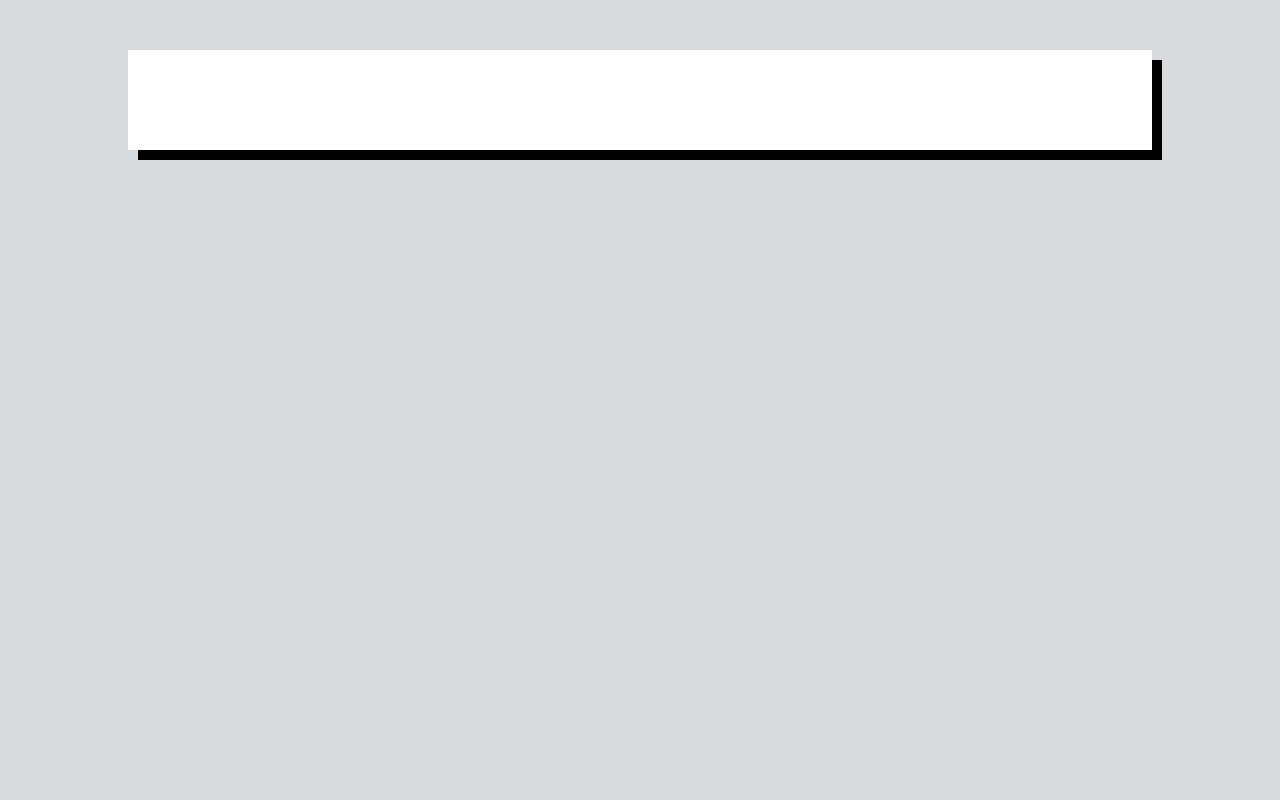
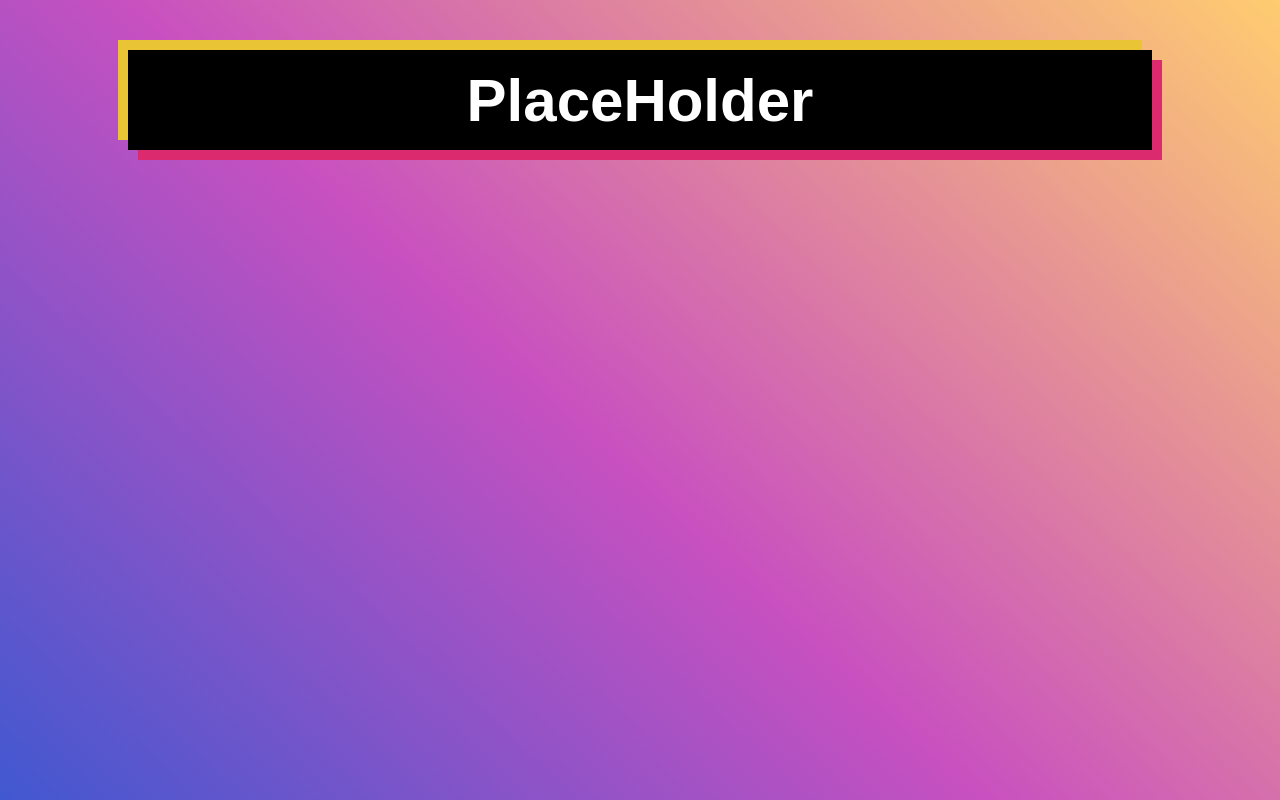
Before and after one commit to IvanSmiljanic/IvanSmiljanic.github.io, a plain HTML site: page index.html in a window 1280 px wide. Drawn offline with Linux system fonts and the light colour scheme; a web font is replaced by a local one.

Commit message:
Added color, text and hover effects

```diff
--- a/index.html
+++ b/index.html
@@ -5,11 +5,14 @@
     <meta http-equiv="X-UA-Compatible" content="IE=edge">
     <meta name="viewport" content="width=device-width, initial-scale=1.0">
     <title>Page</title>
+    <link href="https://fonts.googleapis.com/css2?family=Sofia+Sans&display=swap" rel="stylesheet">
     <link rel="stylesheet" href="style.css">
 </head>
 <body>
 
-    <div id="pageContainer"></div>
+    <div id="pageContainer">
+        <h1 class="placeholderText">PlaceHolder</h1>
+    </div>
 
 </body>
 </html>
--- a/style.css
+++ b/style.css
@@ -2,14 +2,41 @@
 body
 {
     margin: 0;
-    background: #D7DBDD;
+    background: linear-gradient(43deg, #4158D0 0%, #C850C0 46%, #FFCC70 100%);
+    background-size: 100vw 100vh;
+    background-repeat: no-repeat;
+    width: 100%;
 }
 
 #pageContainer
 {
     width: 80%;
     min-height: 100px;
-    box-shadow: 10px 10px black;
+    box-shadow: 10px 10px #db2b6e, -10px -10px #e9c535;
     margin: 50px auto;
-    background: white;
+    background: black;
+    display: flex;
+    justify-content: center;
+    align-items: center;
+    transition: .2s ease-in-out;
 }
+
+#pageContainer:hover
+{
+    box-shadow: 15px 15px #db2b6e, -15px -15px #e9c535;
+}
+
+.placeholderText
+{
+    font-family: 'Sofia Sans', sans-serif;
+    color: white;
+    font-size: 60px;
+    margin: 0;
+    position: absolute;
+    z-index: 5;
+}
+
+.textShadowUno
+{
+    z-index: 4;
+}
```
